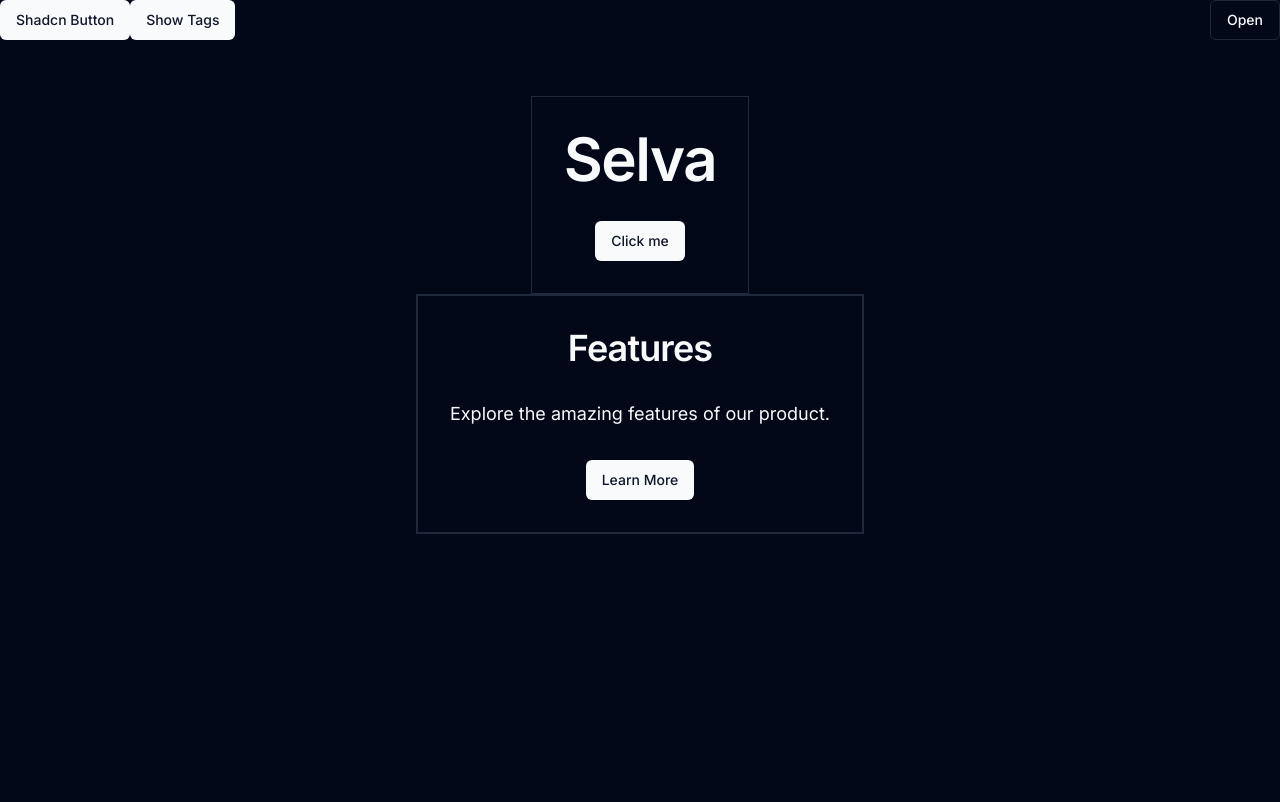
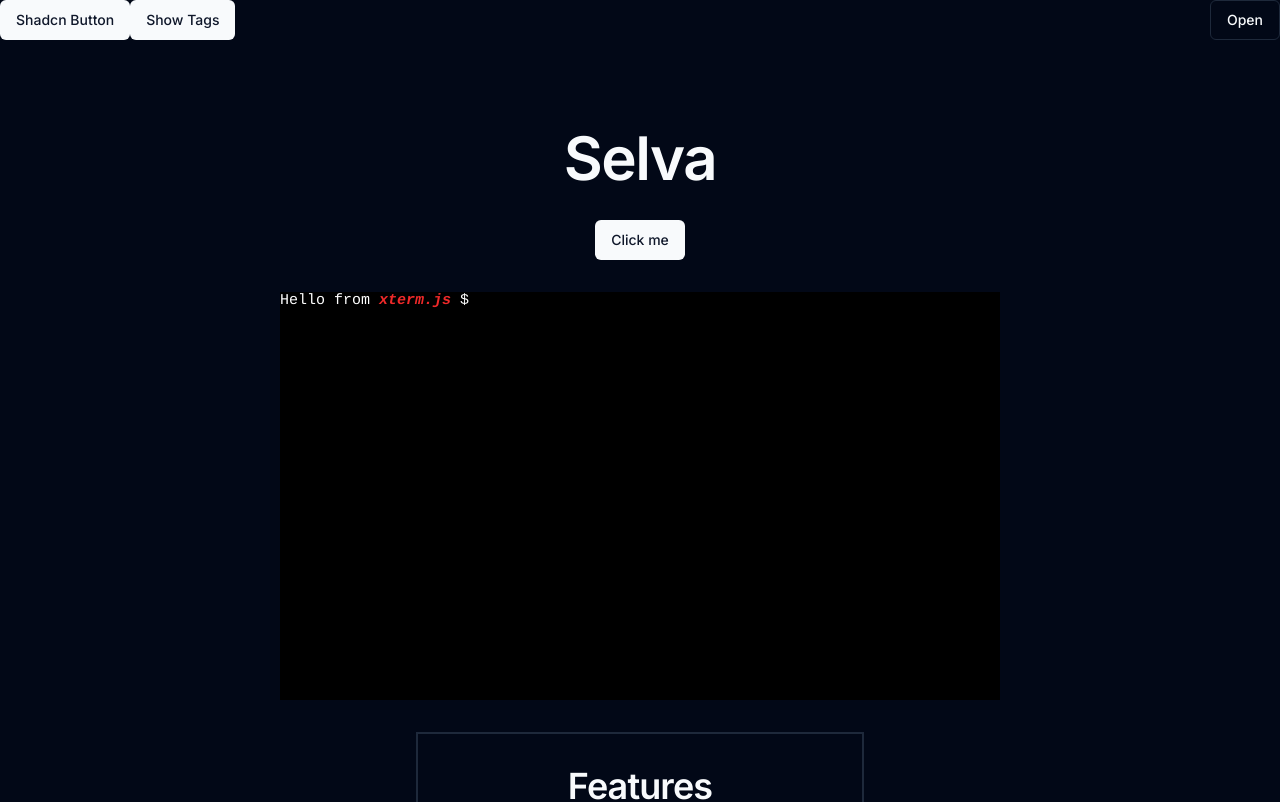
Before and after one commit to sarath-menon/design-copilot, a Next.js app: page / in a window 1280 px wide. Shown: the top 802 px of the page. Built offline with nearby package versions, Linux system fonts and the light colour scheme.

Commit message:
added xterm terminal

```diff
--- a/app/(routes)/(landing)/_components/hero-section.tsx
+++ b/app/(routes)/(landing)/_components/hero-section.tsx
@@ -1,11 +1,27 @@
+"use client";
+
 import { Button } from "@/components/ui/button";
+import { Terminal } from "@xterm/xterm";
+import { useEffect, useRef } from "react";
+import "@xterm/xterm/css/xterm.css";
 
 export default function HeroSection() {
+  const terminalRef = useRef(null);
+
+  useEffect(() => {
+    const terminal = new Terminal();
+    if (terminalRef.current) {
+      terminal.open(terminalRef.current);
+      terminal.write("Hello from \x1B[1;3;31mxterm.js\x1B[0m $ ");
+    }
+    return () => terminal.dispose();
+  }, []);
+
   return (
     <section
       id="section1"
-      draggable="true"
-      className="border hover:cursor-pointer hover:border-gray-500"
+      //   draggable="true"
+      //   className="border hover:cursor-pointer hover:border-gray-500"
     >
       <div id="div1" className="flex flex-col items-center space-y-8 p-8">
         <h1
@@ -19,6 +35,8 @@ export default function HeroSection() {
         <Button id="selva_btn" draggable="true">
           Click me
         </Button>
+
+        <div id="terminal" ref={terminalRef}></div>
       </div>
     </section>
   );
--- a/package.json
+++ b/package.json
@@ -13,6 +13,7 @@
     "@radix-ui/react-dropdown-menu": "^2.0.6",
     "@radix-ui/react-label": "^2.0.2",
     "@radix-ui/react-slot": "^1.0.2",
+    "@xterm/xterm": "^5.4.0",
     "class-variance-authority": "^0.7.0",
     "clsx": "^2.1.0",
     "lucide-react": "^0.358.0",
```
Also changed, not shown: 1 other file (tests, documents, lock files or other folders).
